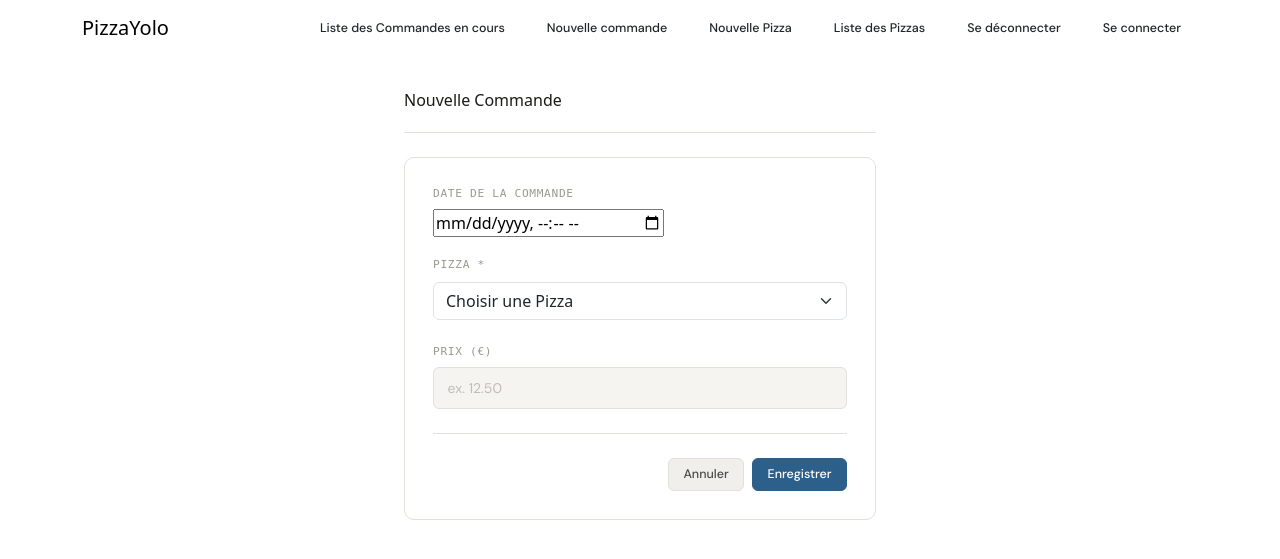
After one commit to agautier773-crypto/PizzaYolo, a PHP site: template views/Commande/form.php in a window 1280 px wide. The commit adds this page. Shown: the top 559 px of the page. Run offline with PHP 8.4, Linux system fonts and the light colour scheme; the template is opened without the code that fills it, so the values that code supplies are empty.

Commit message:
Mise en place formulaire de commande

```diff
--- a/public/index.php
+++ b/public/index.php
@@ -24,6 +24,7 @@ $router
     ->get("/show/{id}", App\Controllers\CommandeController::class ."::show")
     ->post("/UpdateEtat/{id}", App\Controllers\CommandeController::class."::updateEtat")
     ->get("/Delete/{id}", App\Controllers\CommandeController::class."::delete")
+    ->get("/create", App\Controllers\CommandeController::class."::create")
 
     ->get("/pizza", \App\Controllers\PizzaController::class."::home")
     ->get("/pizza/create", App\Controllers\PizzaController::class."::create")
--- /dev/null
+++ b/views/Commande/form.php
@@ -0,0 +1,118 @@
+<style>
+    .content { max-width: 520px; margin: 0 auto; padding: 2rem 1.5rem 0; }
+
+    .page-header {
+        margin-bottom: 1.5rem;
+        padding-bottom: 1.25rem;
+        border-bottom: 0.5px solid #e2e0db;
+    }
+
+    .page-title { font-size: 1rem; font-weight: 500; color: #1a1a18; }
+
+    .card {
+        background: #fff;
+        border: 0.5px solid #e2e0db;
+        border-radius: 10px;
+        padding: 1.75rem;
+    }
+
+    .field { margin-bottom: 1.25rem; }
+
+    label {
+        display: block;
+        font-size: 0.7rem;
+        font-weight: 500;
+        color: #9a9890;
+        text-transform: uppercase;
+        letter-spacing: .06em;
+        margin-bottom: .4rem;
+        font-family: 'DM Mono', monospace;
+    }
+
+    input[type=text] {
+        width: 100%;
+        background: #f5f4f1;
+        border: 0.5px solid #e2e0db;
+        border-radius: 6px;
+        padding: .6rem .85rem;
+        font-size: 0.875rem;
+        color: #1a1a18;
+        outline: none;
+        transition: border-color .15s, background .15s;
+        font-family: 'DM Sans', sans-serif;
+    }
+
+    input[type=text]:focus {
+        border-color: #2c5f8a;
+        background: #fff;
+        box-shadow: 0 0 0 3px rgba(44, 95, 138, .07);
+    }
+
+    input[type=text]::placeholder { color: #c0bdb8; }
+
+    .divider { height: 0.5px; background: #e2e0db; margin: 1.5rem 0; }
+
+    .footer { display: flex; justify-content: flex-end; gap: .5rem; }
+
+    .btn {
+        font-size: 0.78rem;
+        font-weight: 500;
+        padding: .4rem .9rem;
+        border-radius: 6px;
+        border: 0.5px solid transparent;
+        cursor: pointer;
+        font-family: 'DM Sans', sans-serif;
+        transition: all .15s;
+    }
+
+    .btn-cancel { background: #f0efec; border-color: #e2e0db; color: #4a4a46; }
+    .btn-cancel:hover { background: #e5e4e0; }
+
+    .btn-submit { background: #2c5f8a; color: #fff; border-color: #2c5f8a; }
+    .btn-submit:hover { background: #245078; }
+</style>
+<?php
+if(isset($commande->id_commande)){
+    $action = "update";
+    $actionUri = "/update/".$commande->id_commande;
+}else{
+    $action = "create";
+    $actionUri = "/create";
+}
+?>
+
+<div class="content">
+    <div class="page-header">
+        <span class="page-title">Nouvelle Commande</span>
+    </div>
+
+    <div class="card">
+        <form action="<?=$actionUri?>" method="POST">
+            <div class="field">
+                <label for="nom">Date de la commande</label>
+                <label for="date"></label><input type="datetime-local" id="date" name="date" placeholder="ex. Margherita" value="<?= $commande->date ?>">
+            </div>
+            <div class="mb-4">
+                <label class="form-label">Pizza <span style="color:var(--cyan)">*</span></label>
+                <select name="categorie" class="form-select">
+                    <option disabled <?= !isset($commande->id_pizza) ? 'selected' : '' ?>> Choisir une Pizza </option>
+                    <?php foreach ($pizza as $p): ?>
+                        <option value="<?= $p->id_pizza ?>"
+                            <?= (isset($commande->id_pizza) && $commande->id_pizza == $pizza->id_pizza) ? 'selected' : '' ?>>
+                            <?= escape($p->nom) ?>
+                        </option>
+                    <?php endforeach; ?>
+                </select>
+            </div>
+            <div class="field">
+                <label for="prix">Prix (€)</label>
+                <input type="text" id="prix" name="prix" placeholder="ex. 12.50" value="<?= $pizza->prix?>">
+            </div>
+            <div class="divider"></div>
+            <div class="footer">
+                <a href="/" class="btn btn-cancel">Annuler</a>
+                <button type="submit" class="btn btn-submit">Enregistrer</button>
+            </div>
+        </form>
+    </div>
+</div>
```
Also changed, not shown: src/Controllers/CommandeController.php (+12 -0 lines).
